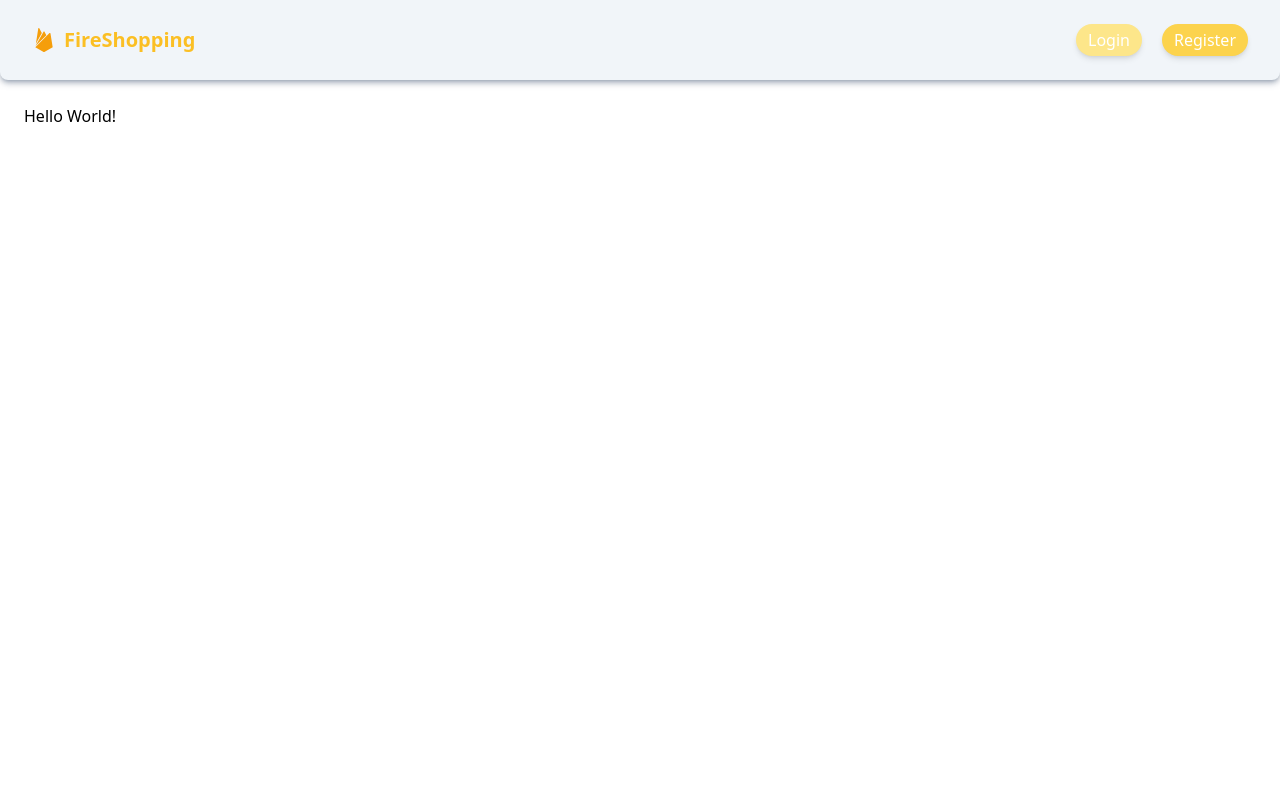
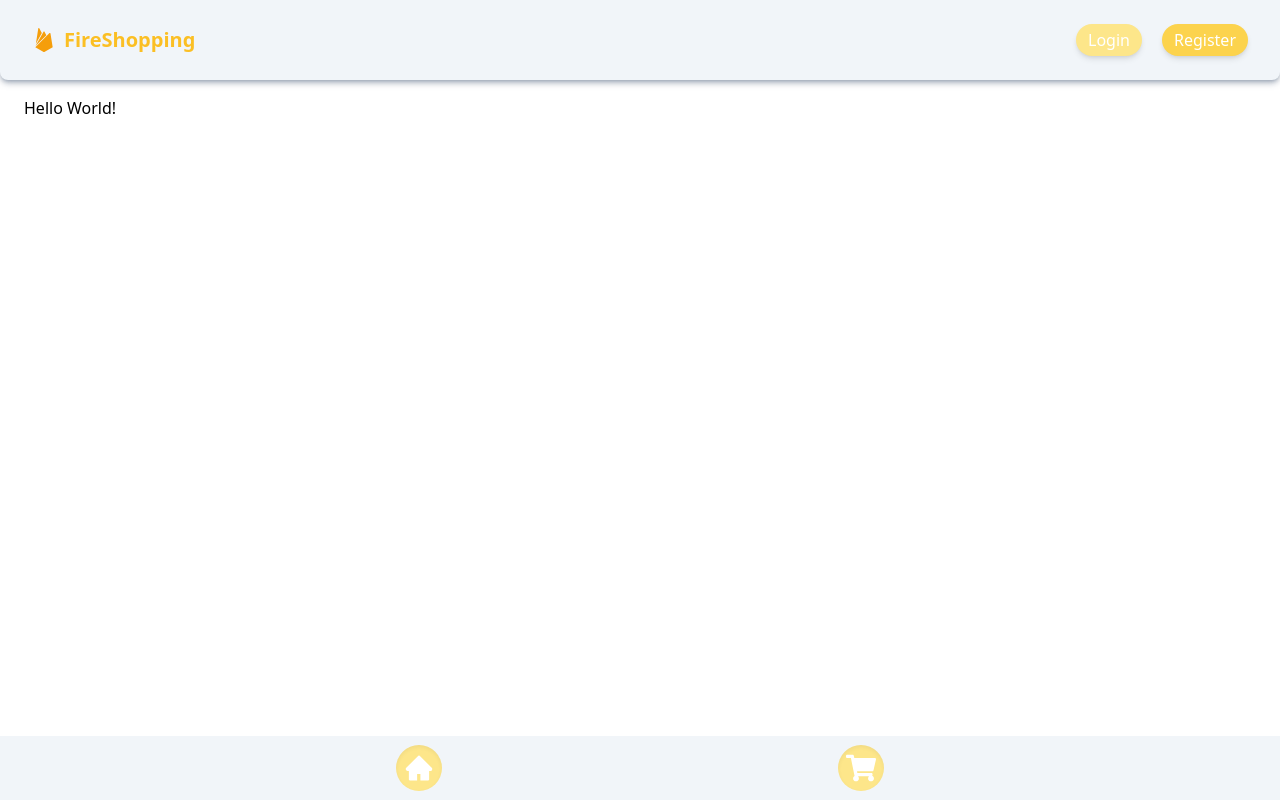
Before and after one commit to DanielAbadNoriega/OB_M5.1_Firebase_login, a React (Create React App) app: page / in a window 1280 px wide. Built offline with nearby package versions, Linux system fonts and the light colour scheme; the HTML template or start-up script is replaced by a standard one.

Commit message:
footer added

```diff
--- a/src/App.js
+++ b/src/App.js
@@ -8,6 +8,8 @@ import Home from "./routes/Home";
 import Login from "./routes/Login";
 import Register from "./routes/Register";
 import { Toaster } from "react-hot-toast";
+import Shopping from "./routes/Shopping";
+import Footer from "./components/footer";
 /**
  * Create the context and its exportation to use it in each component
  */
@@ -24,14 +26,18 @@ function App() {
 
   return (
     <AppContext.Provider value={{ route, setRoute, user, setUser }}>
+      <div className="h-screen">
         <Toaster position="top-center" reverseOrder={false} />
         <Header></Header>
-      <main className="p-6">
+        <main className="p-6 py-24">
           {route === "home" && <Home />}
           {route === "login" && <Login />}
           {route === "register" && <Register />}
+          {route === "shopping" && <Shopping />}
           {user && <p>Usuario logueado: {user.email}</p>}
         </main>
+        <Footer />
+      </div>
     </AppContext.Provider>
   );
 }
--- /dev/null
+++ b/src/components/footer.jsx
@@ -0,0 +1,27 @@
+import React, { useContext } from "react";
+import { AiFillHome } from "react-icons/ai";
+import { FaShoppingCart } from "react-icons/fa";
+import { AppContext } from "../App";
+
+const Footer = () => {
+  const { setRoute } = useContext(AppContext);
+
+  return (
+    <footer className="fixed h-16 w-full bg-slate-100 bottom-0 flex justify-evenly items-center">
+      <div
+        className="p-2 text-3xl rounded-full bg-amber-200 text-white shadow-inner cursor-pointer"
+        onClick={() => setRoute("home")}
+      >
+        <AiFillHome />
+      </div>
+      <div
+        className="p-2 text-3xl rounded-full bg-amber-200 text-white shadow-inner cursor-pointer"
+        onClick={() => setRoute("shopping")}
+      >
+        <FaShoppingCart />
+      </div>
+    </footer>
+  );
+};
+
+export default Footer;
--- a/src/components/header.jsx
+++ b/src/components/header.jsx
@@ -25,7 +25,7 @@ const Header = () => {
   };
 
   return (
-    <header className="h-20 bg-slate-100 shadow-md shadow-slate-500/50 rounded-b-lg flex items-center justify-between px-8">
+    <header className="h-20 w-full bg-slate-100 shadow-md shadow-slate-500/50 rounded-b-lg flex items-center justify-between px-8 fixed top-0">
       <div
         className="flex items-center gap-2 cursor-pointer"
         onClick={() => setRoute("home")}
--- /dev/null
+++ b/src/routes/Shopping.jsx
@@ -0,0 +1,11 @@
+import React from 'react';
+
+const Shopping = () => {
+  return (
+    <div>
+      Esta es la shopping
+    </div>
+  );
+}
+
+export default Shopping;
```
Lines whose indentation alone changed are shown as unchanged.
